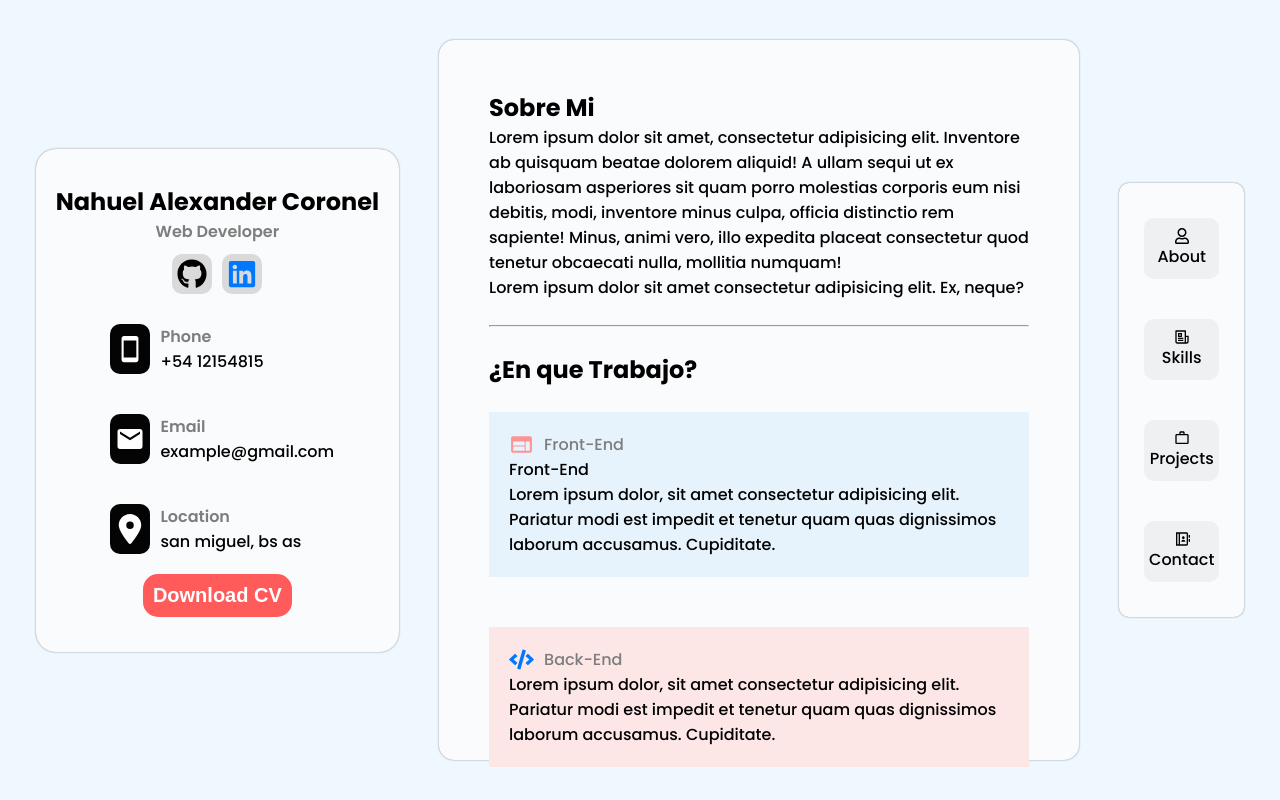
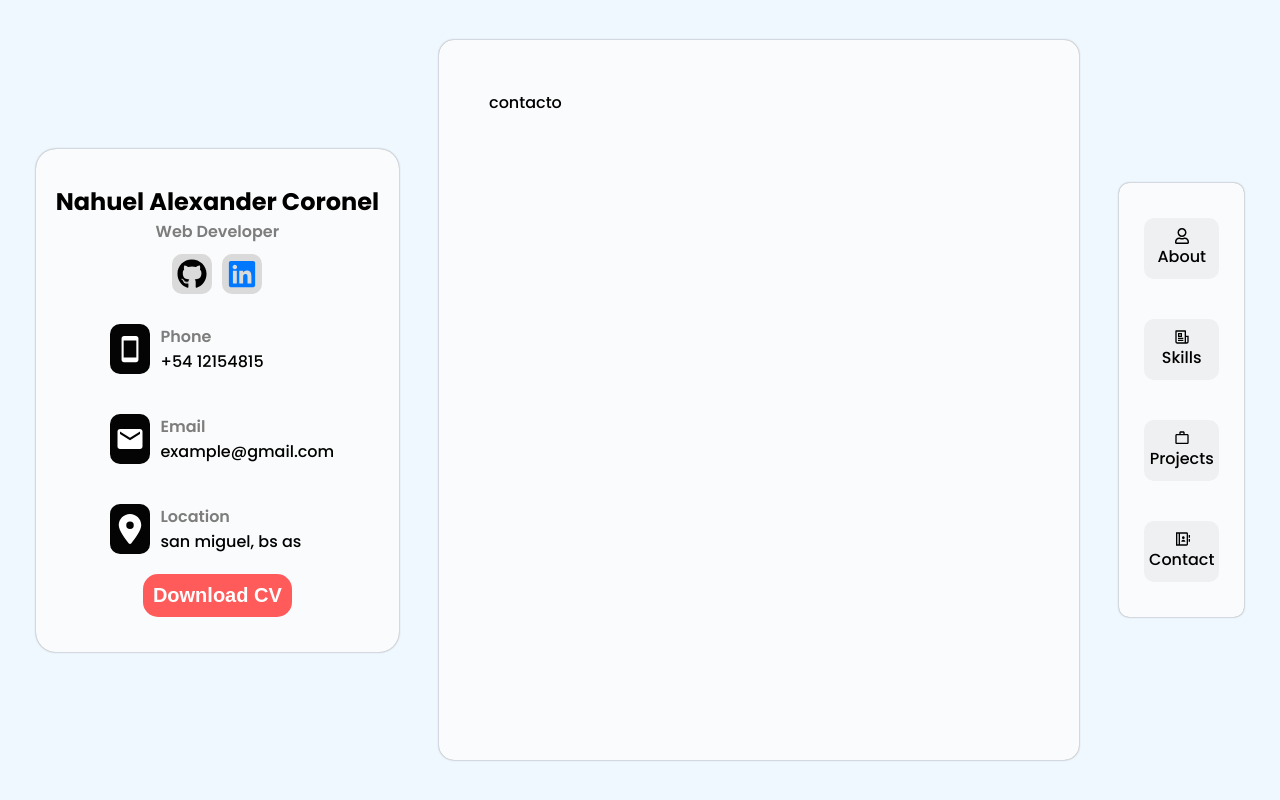
Before and after one commit to Nahuxc/PortfolioNC, a React (Vite) app: page /Contact in a window 1280 px wide. Built offline with nearby package versions, Linux system fonts and the light colour scheme.

Commit message:
update: Routers

```diff
--- a/package.json
+++ b/package.json
@@ -12,7 +12,8 @@
   "dependencies": {
     "react": "^18.2.0",
     "react-dom": "^18.2.0",
-    "react-icons": "^5.0.1"
+    "react-icons": "^5.0.1",
+    "react-router-dom": "^6.22.3"
   },
   "devDependencies": {
     "@types/react": "^18.2.66",
--- a/src/App.jsx
+++ b/src/App.jsx
@@ -1,17 +1,13 @@
 import React from "react"
-import Navbar from "./Components/Navbar/Navbar"
-import Profile from "./Components/Profile/Profile"
-import About from "./Components/About/About"
+import Router from "./Router/Router"
+
 
 
 function App() {
 
   return (
       <div className="App">
-        {/* hacer modo oscuro con un boton */}
-          <Profile/>
-          <About/>
-          <Navbar/>
+        <Router/>
       </div>
   )
 }
--- a/src/Components/About/About.css
+++ b/src/Components/About/About.css
@@ -1,4 +1,4 @@
-.box-about{
+.box{
     height: 90vh;
     width: 50vw;
     padding: 50px;
--- a/src/Components/Contact/Contact.jsx
+++ b/src/Components/Contact/Contact.jsx
@@ -3,7 +3,7 @@ import React from 'react'
 const Contact = () => {
   return (
     <div>
-
+        contacto
             {/* Formulario de contacto */}
 
     </div>
--- a/src/Components/Navbar/Navbar.css
+++ b/src/Components/Navbar/Navbar.css
@@ -17,7 +17,8 @@
 
 
 .icon{
-    list-style: none;
+    text-decoration: none;
+    color: black;
     display: flex;
     flex-direction: column;
     background-color: rgb(239, 240, 242);
--- a/src/Components/Navbar/Navbar.jsx
+++ b/src/Components/Navbar/Navbar.jsx
@@ -1,4 +1,7 @@
 import React from 'react'
+
+/* router */
+import { NavLink } from 'react-router-dom'
 
 /* icons */
 import { FaRegUser } from "react-icons/fa";
@@ -14,10 +17,10 @@ const Navbar = () => {
   return (
     <nav className='navbar'>
         <ul className='navbar-content'>
-          <li className='icon'><FaRegUser /> About</li>
-          <li className='icon'><RiNewspaperLine /> Skills</li>
-          <li className='icon'><MdOutlineWorkOutline /> Projects</li>
-          <li className='icon'><RiContactsBookLine /> Contact</li>
+          <NavLink to="/About" className='icon' ><FaRegUser /> About</NavLink>
+          <NavLink to="/Skills" className='icon' ><RiNewspaperLine /> Skills</NavLink>
+          <NavLink to="/Projects" className='icon' ><MdOutlineWorkOutline /> Projects</NavLink>
+          <NavLink to="/Contact" className='icon' ><RiContactsBookLine /> Contact</NavLink>
         </ul>
     </nav>
   )
--- a/src/Components/Projects/Projects.jsx
+++ b/src/Components/Projects/Projects.jsx
@@ -3,7 +3,7 @@ import React from 'react'
 const Projects = () => {
   return (
     <div>
-
+        projects
         {/* Titulo Portfolio | Projects */}
 
         {/* filtrador por parametros all , websites React, Website Php */}
--- a/src/Components/Skills/Skills.jsx
+++ b/src/Components/Skills/Skills.jsx
@@ -3,6 +3,8 @@ import React from 'react'
 const Skills = () => {
   return (
     <div>
+
+        skills
         {/* titulo Skills */}
 
         {/* experiencia y educacion */}
--- /dev/null
+++ b/src/Router/Router.jsx
@@ -0,0 +1,33 @@
+import React from 'react'
+
+/* import Router DOM */
+import {Routes, Route, BrowserRouter} from "react-router-dom"
+
+/* Components */
+import Profile from "../Components/Profile/Profile"
+import About from "../Components/About/About"
+import Skills from "../Components/Skills/Skills"
+import Projects from "../Components/Projects/Projects"
+import Contact from "../Components/Contact/Contact"
+import Navbar from "../Components/Navbar/Navbar"
+
+
+const Router = () => {
+  return (
+    <BrowserRouter>
+        <Profile/>
+        <section className='box'>
+          <Routes>
+              <Route path='/' element={<About/>} />
+              <Route path='/About' element={<About/>} />
+              <Route path='/Skills' element={<Skills/>} />
+              <Route path='/Projects' element={<Projects/>} />
+              <Route path='/Contact' element={<Contact/>} />
+          </Routes>
+        </section>
+        <Navbar/>
+    </BrowserRouter>
+  )
+}
+
+export default Router
```
Also changed, not shown: 1 other file (tests, documents, lock files or other folders).
